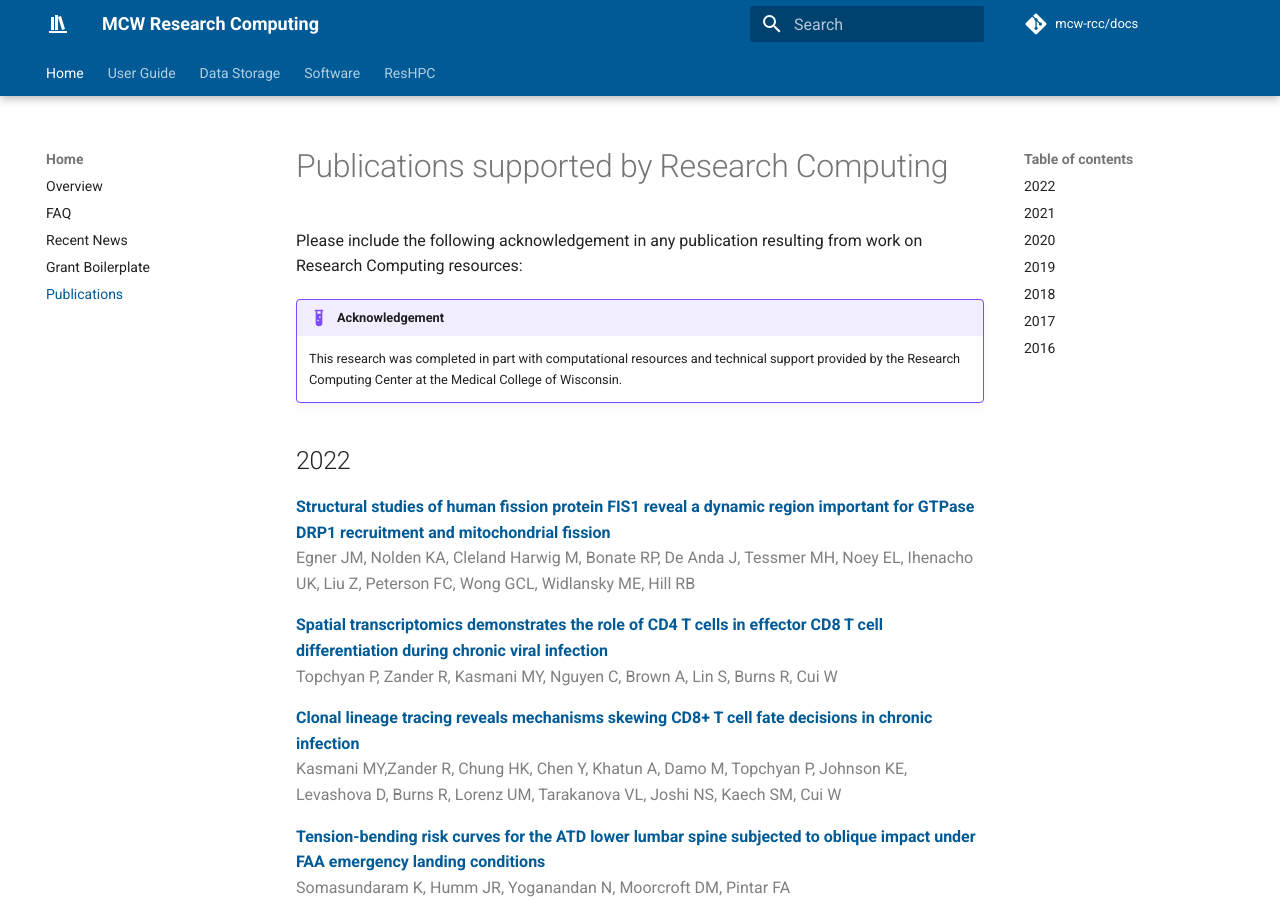
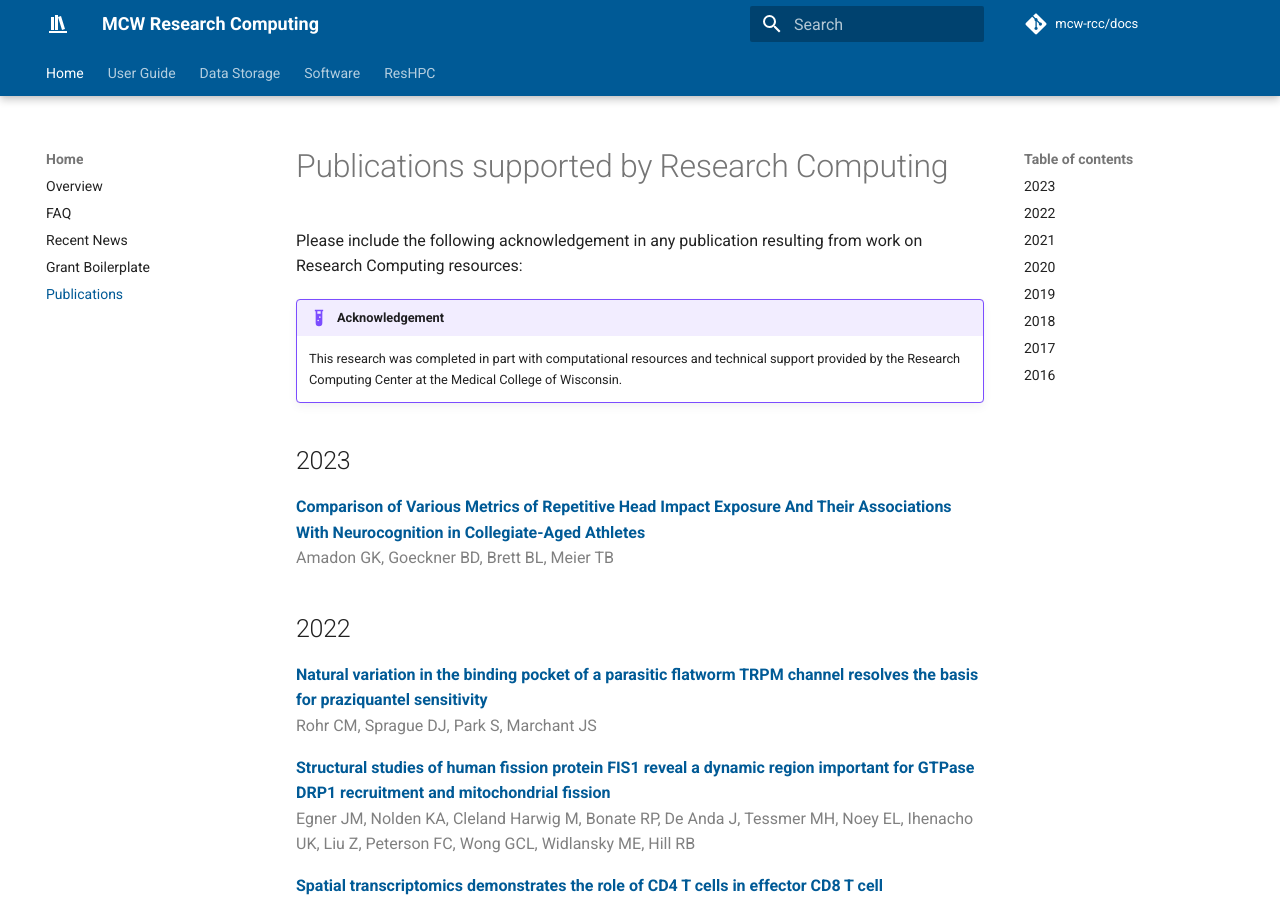
Before and after one commit to mcw-rcc/mcw-rcc.github.io, an MkDocs documentation site: the page built from docs/pubs.md, in a window 1280 px wide and 900 px high. Built offline with MkDocs 1.6.1 and Material for MkDocs 9.7.7, drawn with Linux system fonts in a browser that asks for light colours; comment, search, counter and statistics services are not loaded.

Commit message:
update pubs

```diff
--- a/docs/pubs.md
+++ b/docs/pubs.md
@@ -8,7 +8,17 @@ Please include the following acknowledgement in any publication resulting from w
     technical support provided by the Research Computing Center at the
     Medical College of Wisconsin.
 
+## 2023
+
+**[Comparison of Various Metrics of Repetitive Head Impact Exposure And Their Associations With Neurocognition in Collegiate-Aged Athletes](https://doi.org/10.1093/arclin/acac107)**
+Amadon GK, Goeckner BD, Brett BL, Meier TB
+{: .author}
+
 ## 2022
+
+**[Natural variation in the binding pocket of a parasitic flatworm TRPM channel resolves the basis for praziquantel sensitivity](https://doi.org/10.1073/pnas.2217732120)**
+Rohr CM, Sprague DJ, Park S, Marchant JS
+{: .author}
 
 **[Structural studies of human fission protein FIS1 reveal a dynamic region important for GTPase DRP1 recruitment and mitochondrial fission](https://doi.org/10.1016/j.jbc.2022.102620)**
 Egner JM, Nolden KA, Cleland Harwig M, Bonate RP, De Anda J, Tessmer MH, Noey EL, Ihenacho UK, Liu Z, Peterson FC, Wong GCL, Widlansky ME, Hill RB
```
